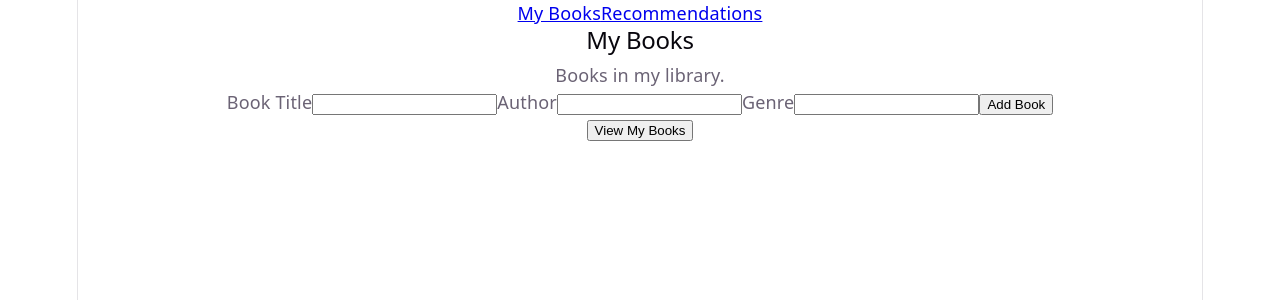
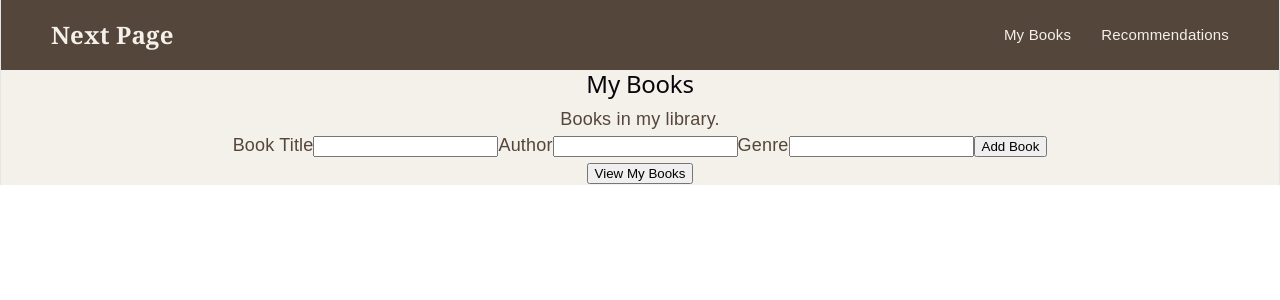
Before and after one commit to vivi-anncc/NextPage, a React (Vite) app in the folder client/: page /books in a window 1280 px wide. Shown: the top 300 px of the page. Built offline with nearby package versions, Linux system fonts and the light colour scheme.

Commit message:
Edit the UI

```diff
--- /dev/null
+++ b/client/src/App.css
@@ -0,0 +1,198 @@
+* {
+    box-sizing: border-box;
+}
+
+html,
+body,
+#root {
+    margin: 0;
+    padding: 0;
+    width: 100%;
+    min-height: 100%;
+}
+
+body {
+    font-family: Arial, sans-serif;
+    background-color: #F4F0EA;
+    color: #54463A;
+}
+
+/* Navigation */
+
+.navbar {
+    width: 100%;
+    height: 70px;
+
+    padding: 0 50px;
+
+    display: flex;
+    align-items: center;
+    justify-content: space-between;
+
+    background-color: #54463A;
+
+    border: none;
+    box-shadow: none;
+}
+
+.logo {
+    color: #F4F0EA;
+    text-decoration: none;
+
+    font-family: Georgia, serif;
+    font-size: 24px;
+    font-weight: bold;
+}
+
+.nav-links {
+    display: flex;
+    gap: 30px;
+}
+
+.nav-links a {
+    color: #F4F0EA;
+    text-decoration: none;
+    font-size: 15px;
+}
+
+.nav-links a:hover {
+    color: #B39588;
+}
+
+/* Home page */
+
+.home {
+    width: 100%;
+    min-height: calc(100vh - 70px);
+
+    display: flex;
+    align-items: center;
+    justify-content: center;
+
+    padding: 40px 20px;
+
+    background-color: #F4F0EA;
+
+    border: none;
+    outline: none;
+    box-shadow: none;
+}
+
+.hero {
+    width: 100%;
+    max-width: 800px;
+
+    padding: 0;
+    margin: 0;
+
+    text-align: center;
+
+    background: transparent;
+    border: none;
+    outline: none;
+    box-shadow: none;
+}
+
+/* Welcome text */
+
+.eyebrow {
+    margin-bottom: 20px;
+
+    color: #B39588;
+
+    font-size: 13px;
+    font-weight: bold;
+    letter-spacing: 3px;
+}
+
+.hero h1 {
+    margin: 0;
+
+    color: #54463A;
+
+    font-family: Georgia, serif;
+    font-size: 64px;
+    line-height: 1.1;
+}
+
+.intro {
+    max-width: 600px;
+
+    margin: 25px auto 40px;
+
+    color: #74675C;
+
+    font-size: 19px;
+    line-height: 1.6;
+}
+
+/* Buttons */
+
+.home-buttons {
+    display: flex;
+    justify-content: center;
+    gap: 15px;
+}
+
+.button {
+    padding: 14px 28px;
+
+    border-radius: 8px;
+
+    text-decoration: none;
+    font-weight: bold;
+}
+
+.button.primary {
+    background-color: #54463A;
+    color: #F4F0EA;
+
+    border: none;
+}
+
+.button.primary:hover {
+    background-color: #B39588;
+}
+
+.button.secondary {
+    background-color: transparent;
+
+    border: 2px solid #54463A;
+
+    color: #54463A;
+}
+
+.button.secondary:hover {
+    background-color: #B39588;
+    border-color: #B39588;
+    color: #F4F0EA;
+}
+
+.animated-title {
+    display: flex;
+    justify-content: center;
+    flex-wrap: wrap;
+}
+
+.animated-title span {
+    display: inline-block;
+
+    animation: letterJump 0.6s ease-out both;
+}
+
+@keyframes letterJump {
+    0% {
+        opacity: 0;
+        transform: translateY(25px);
+    }
+
+    60% {
+        opacity: 1;
+        transform: translateY(-8px);
+    }
+
+    100% {
+        opacity: 1;
+        transform: translateY(0);
+    }
+}
--- a/client/src/App.jsx
+++ b/client/src/App.jsx
@@ -1,16 +1,63 @@
 import { BrowserRouter, Routes, Route, Link } from "react-router-dom";
 import Books from "./Books";
 import Recommendation from "./Recommendation";
+import "./App.css";
+
+function Home() {
+    return (
+        <main className="home">
+            <div className="hero">
+
+                <h1 className="animated-title">
+                    {"Next Page".split("").map((letter, index) => (
+                        <span
+                            key={index}
+                            style={{ animationDelay: `${index * 0.06}s` }}
+                        >
+                            {letter === " " ? "\u00A0" : letter}
+                        </span>
+                    ))}
+                </h1>
+
+                <p className="intro">
+                    Keep track of books you have read and find inspirations for new books!
+                </p>
+
+                <div className="home-buttons">
+                    <Link to="/books" className="button primary">
+                        My Books
+                    </Link>
+
+                    <Link
+                        to="/recommendations"
+                        className="button secondary"
+                    >
+                        Find a Book
+                    </Link>
+                </div>
+            </div>
+        </main>
+    );
+}
 
 function App() {
     return (
         <BrowserRouter>
-            <nav>
-                <Link to="/books">My Books</Link>
-                <Link to="/recommendations">Recommendations</Link>
+            <nav className="navbar">
+                <Link to="/" className="logo">
+                    Next Page
+                </Link>
+
+                <div className="nav-links">
+                    <Link to="/books">My Books</Link>
+                    <Link to="/recommendations">
+                        Recommendations
+                    </Link>
+                </div>
             </nav>
 
             <Routes>
+                <Route path="/" element={<Home />} />
                 <Route path="/books" element={<Books />} />
                 <Route
                     path="/recommendations"
```
